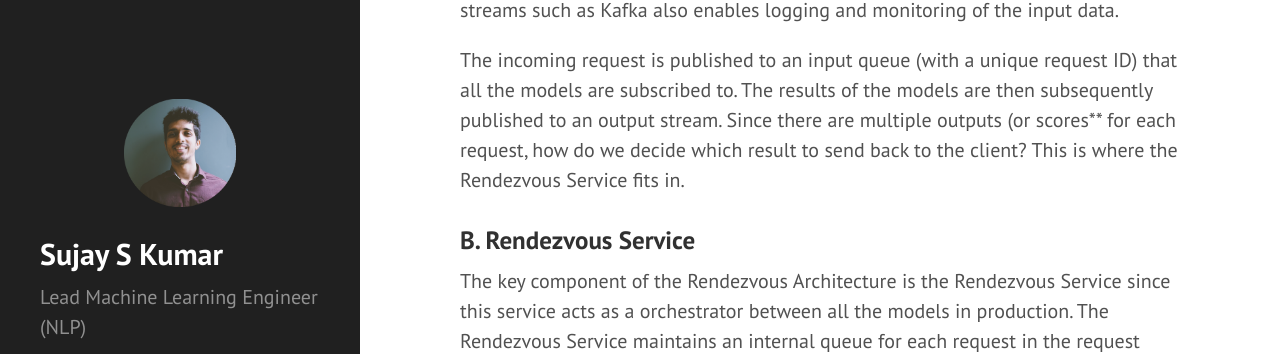
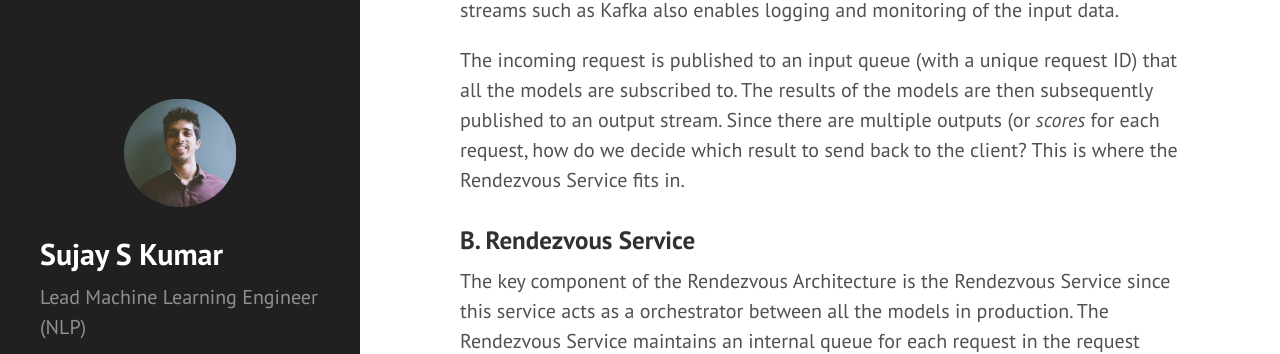
Before and after one commit to SujaySKumar/sujayskumar.github.io, a Jekyll site: the page built from _posts/2020-10-04-machine-learning-in-production.md, in a window 1280 px wide and 900 px high, scrolled down 2753 px. Shown: the part 213-567 px from the top of the window. Built offline with Jekyll 4.4.1, drawn with Linux system fonts in a browser that asks for light colours.

```diff
--- a/_posts/2020-10-04-machine-learning-in-production.md
+++ b/_posts/2020-10-04-machine-learning-in-production.md
@@ -43,7 +43,7 @@ Similar to the blue-green/canary strategies in conventional service deployments,
 ### A. Overview
 The first interesting thing about the Rendezvous Architect is the stream processing of the requests and responses. The advantages of a stream based architecture is the low latency, decoupling of producers and consumers and a pull-based architecture that sidesteps complicated service discovery conundrums. Moreover, using persistent streams such as Kafka also enables logging and monitoring of the input data.
 
-The incoming request is published to an input queue (with a unique request ID) that all the models are subscribed to. The results of the models are then subsequently published to an output stream. Since there are multiple outputs (or scores** for each request, how do we decide which result to send back to the client? This is where the Rendezvous Service fits in.
+The incoming request is published to an input queue (with a unique request ID) that all the models are subscribed to. The results of the models are then subsequently published to an output stream. Since there are multiple outputs (or *scores* for each request, how do we decide which result to send back to the client? This is where the Rendezvous Service fits in.
 
 ### B. Rendezvous Service
 The key component of the Rendezvous Architecture is the Rendezvous Service since this service acts as a orchestrator between all the models in production. The Rendezvous Service maintains an internal queue for each request in the request stream. As each model publishes the results to the results stream, the Rendezvous Service reads these responses and queues them in the request-specific queue. Now, Rendezvous Service needs to make a decision as to which result to be sent back to the client. This is decision making addresses most of the requirements outlined in the previous section. Based on the latencies of each model, the Rendezvous Service can change the priorities of the responses and eventually chooses one result as the response and posts it to the final results stream.
```
